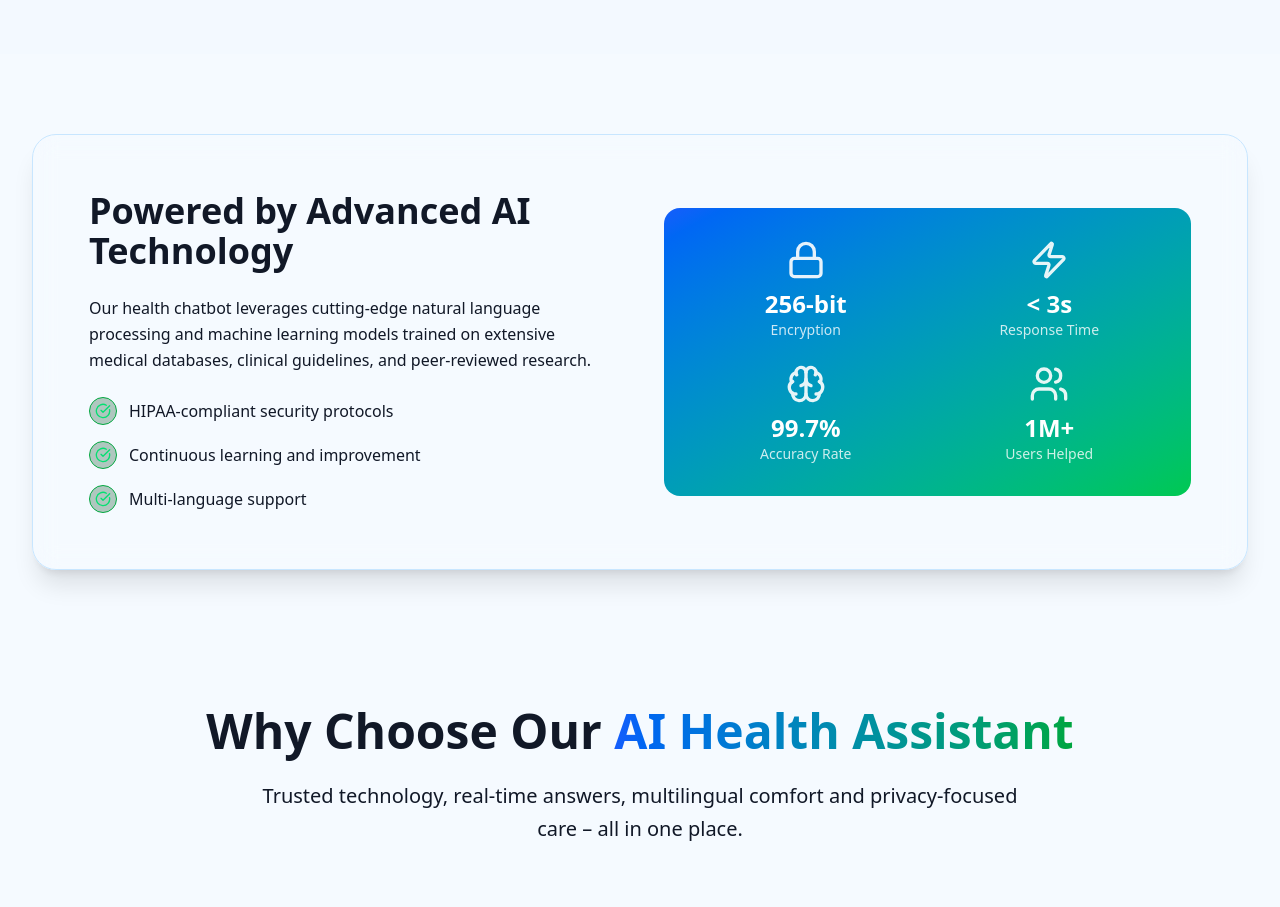
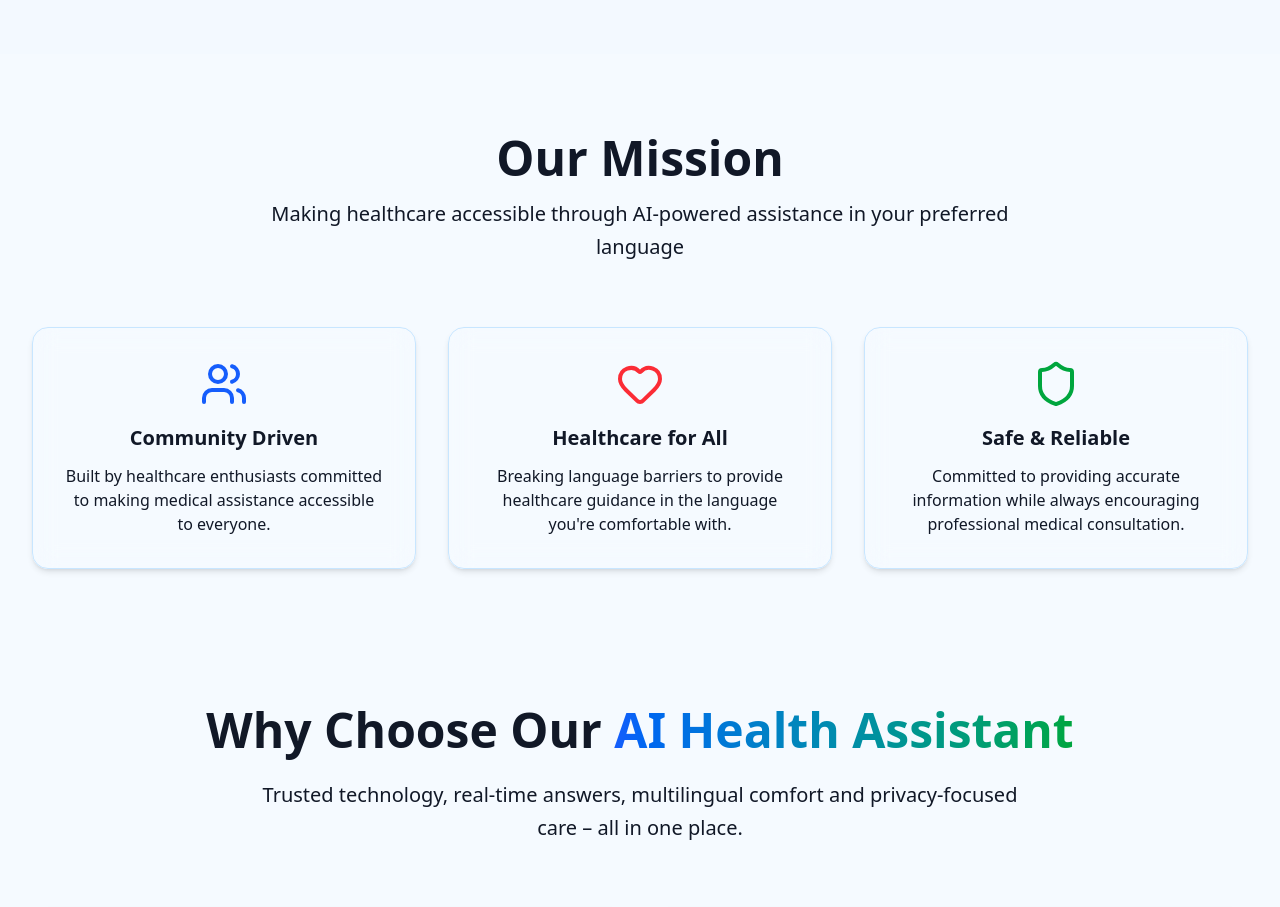
Before and after one commit to gunjansinghpawar/Medico, a Next.js app: page / in a window 1280 px wide. Shown: the part 2680-3587 px from the top of the page. Built offline with nearby package versions, Linux system fonts and the light colour scheme.

Commit message:
Updated OurMission

```diff
--- a/src/components/OurMission.tsx
+++ b/src/components/OurMission.tsx
@@ -1,61 +1,58 @@
 "use client";
 
 import React from "react";
-import { CheckCircle, Lock, Zap, Brain, Users } from "lucide-react";
+import { Users, Heart, Shield } from "lucide-react";
 
-const technologyList = [
-    "HIPAA-compliant security protocols",
-    "Continuous learning and improvement",
-    "Multi-language support",
-];
-
-const statData = [
-    { icon: Lock, label: "Encryption", value: "256-bit" },
-    { icon: Zap, label: "Response Time", value: "< 3s" },
-    { icon: Brain, label: "Accuracy Rate", value: "99.7%" },
-    { icon: Users, label: "Users Helped", value: "1M+" },
-];
-
-const TechnologySection = () => {
+const OurMission = () => {
   return (
     <section
-            id="technology"
-            className="px-4 sm:px-6 lg:px-8 py-20 bg-muted/20 dark:bg-muted/10 text-foreground transition-colors duration-300"
+      id="team"
+      className="px-4 sm:px-6 lg:px-8 py-20 bg-muted/20 dark:bg-muted/10 transition-colors duration-300"
     >
-            <div className="max-w-7xl mx-auto bg-background/80 dark:bg-white/5 backdrop-blur-md rounded-3xl p-10 md:p-14 shadow-xl border border-[rgb(var(--border))]">
-                <div className="grid lg:grid-cols-2 gap-12 items-center">
-                    {/* Left Content */}
-                    <div>
-                        <h2 className="text-3xl sm:text-4xl font-extrabold mb-6 text-foreground">
-                            Powered by Advanced AI Technology
+      <div className="max-w-7xl mx-auto">
+        {/* Section Header */}
+        <div className="text-center mb-16">
+          <h2 className="text-4xl sm:text-5xl font-extrabold mb-4 text-foreground">
+            Our Mission
           </h2>
-                        <p className="text-muted-foreground mb-6 leading-relaxed">
-                            Our health chatbot leverages cutting-edge natural language processing and machine learning models trained on extensive medical databases, clinical guidelines, and peer-reviewed research.
+          <p className="text-lg sm:text-xl text-muted-foreground max-w-3xl mx-auto leading-relaxed">
+            Making healthcare accessible through AI-powered assistance in your preferred language
           </p>
-
-                        <ul className="space-y-4">
-                            {technologyList.map((item, index) => (
-                                <li key={index} className="flex items-center space-x-3">
-                                    <div className="w-7 h-7 rounded-full flex items-center justify-center border border-green-600 bg-green-900/30">
-                                        <CheckCircle className="w-4 h-4 text-green-400" />
-                                    </div>
-                                    <span className="text-sm sm:text-base text-foreground">
-                                        {item}
-                                    </span>
-                                </li>
-                            ))}
-                        </ul>
         </div>
 
-                    {/* Right Grid Box */}
-                    <div className="relative">
-                        <div className="bg-gradient-to-br from-blue-600 to-green-500 rounded-2xl p-8 text-white">
-                            <div className="grid grid-cols-2 gap-6">
-                                {statData.map((stat, i) => (
-                                    <Stat key={i} icon={stat.icon} label={stat.label} value={stat.value} />
-                                ))}
+        {/* Mission Cards */}
+        <div className="grid grid-cols-1 md:grid-cols-3 gap-8">
+          {/* Card 1 */}
+          <div className="bg-background/80 dark:bg-white/5 backdrop-blur-md p-8 rounded-2xl shadow-md border border-[rgb(var(--border))] text-center hover:shadow-xl transition-all duration-300">
+            <Users className="w-12 h-12 text-blue-600 dark:text-blue-400 mx-auto mb-4" />
+            <h3 className="text-xl font-semibold text-foreground mb-3">
+              Community Driven
+            </h3>
+            <p className="text-muted-foreground">
+              Built by healthcare enthusiasts committed to making medical assistance accessible to everyone.
+            </p>
           </div>
+
+          {/* Card 2 */}
+          <div className="bg-background/80 dark:bg-white/5 backdrop-blur-md p-8 rounded-2xl shadow-md border border-[rgb(var(--border))] text-center hover:shadow-xl transition-all duration-300">
+            <Heart className="w-12 h-12 text-red-500 dark:text-red-400 mx-auto mb-4" />
+            <h3 className="text-xl font-semibold text-foreground mb-3">
+              Healthcare for All
+            </h3>
+            <p className="text-muted-foreground">
+              Breaking language barriers to provide healthcare guidance in the language you&#39;re comfortable with.
+            </p>
           </div>
+
+          {/* Card 3 */}
+          <div className="bg-background/80 dark:bg-white/5 backdrop-blur-md p-8 rounded-2xl shadow-md border border-[rgb(var(--border))] text-center hover:shadow-xl transition-all duration-300">
+            <Shield className="w-12 h-12 text-green-600 dark:text-green-400 mx-auto mb-4" />
+            <h3 className="text-xl font-semibold text-foreground mb-3">
+              Safe & Reliable
+            </h3>
+            <p className="text-muted-foreground">
+              Committed to providing accurate information while always encouraging professional medical consultation.
+            </p>
           </div>
         </div>
       </div>
@@ -63,21 +60,4 @@ const TechnologySection = () => {
   );
 };
 
-// Reusable Stat Block
-const Stat = ({
-    icon: Icon,
-    label,
-    value,
-}: {
-    icon: React.ElementType;
-    label: string;
-    value: string;
-}) => (
-    <div className="text-center">
-        <Icon className="w-10 h-10 mx-auto mb-2 opacity-90" />
-        <div className="text-2xl font-bold">{value}</div>
-        <div className="text-sm opacity-80">{label}</div>
-    </div>
-);
-
-export default TechnologySection;
+export default OurMission;
```
Lines whose indentation alone changed are shown as unchanged.
